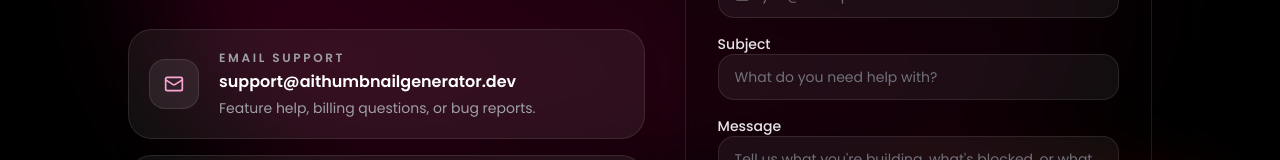
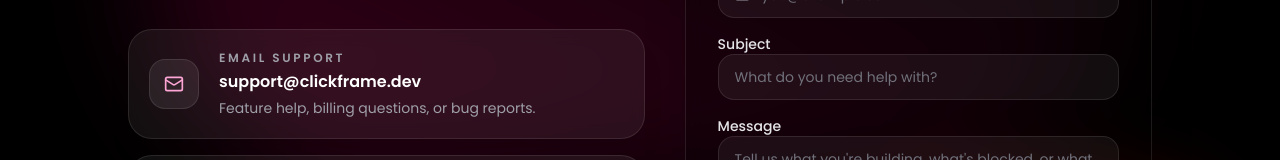
Before and after one commit to Ravi-Raj-Gupta/Ai-Thumbnial-Generator, a React (Vite) app in the folder client/: page /contact in a window 1280 px wide. Shown: the part 359-519 px from the top of the page. Built offline with nearby package versions, Linux system fonts and the light colour scheme; no server answers.

Commit message:
fix: rebrand contact email address to support@clickframe.dev

```diff
--- a/client/src/pages/ContactUs.tsx
+++ b/client/src/pages/ContactUs.tsx
@@ -20,7 +20,7 @@
 const contactCards = [
    {
       title: "Email support",
-      value: "support@aithumbnailgenerator.dev",
+      value: "support@clickframe.dev",
       description: "Feature help, billing questions, or bug reports.",
       icon: MailIcon,
    },
@@ -76,7 +76,7 @@
             body: `Name: ${formData.name}\nEmail: ${formData.email}\n\n${formData.message}`,
          });
 
-         window.location.href = `mailto:support@aithumbnailgenerator.dev?${params.toString()}`;
+         window.location.href = `mailto:support@clickframe.dev?${params.toString()}`;
          setFormData(initialForm);
       } finally {
          setIsSubmitting(false);
```
